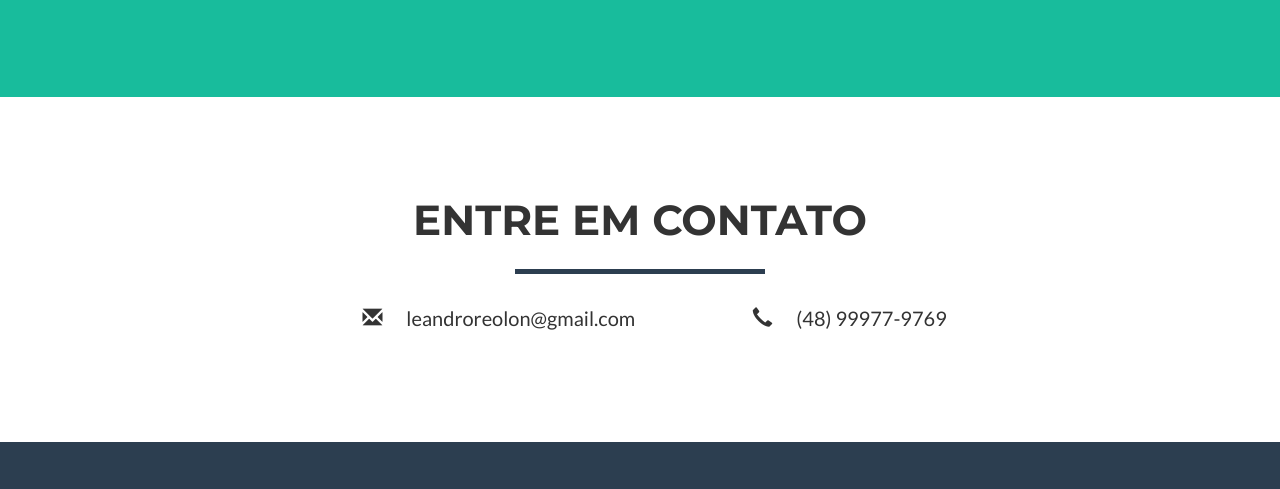
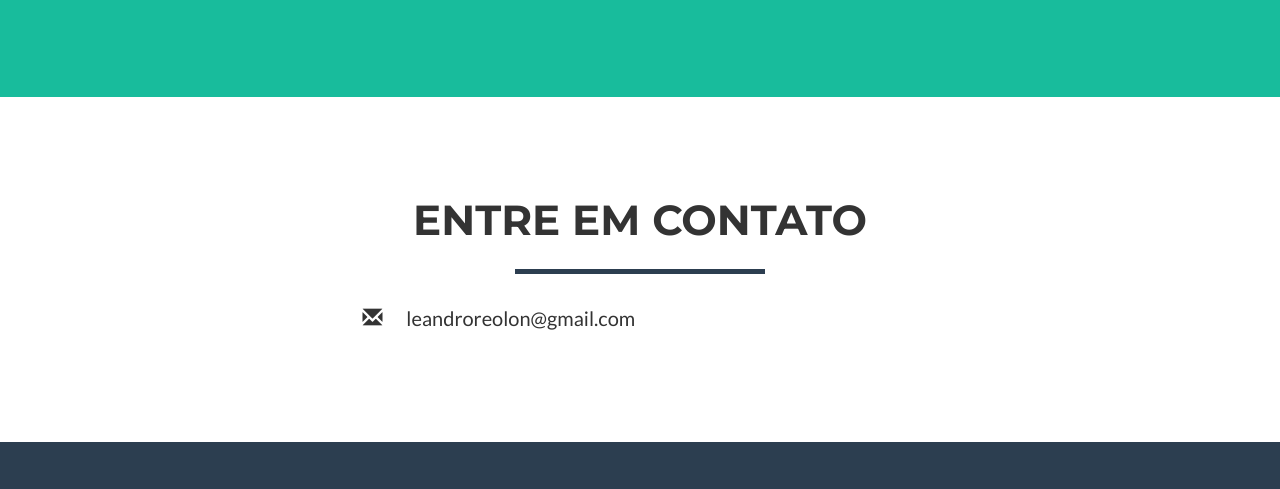
Before and after one commit to R3oLoN/R3oLoN.github.io, a website: page index.html in a window 1280 px wide. Shown: the part 1785-2274 px from the top of the page. Drawn offline with nearby package versions, Linux system fonts and the light colour scheme.

Commit message:
Remover telefone

```diff
--- a/index.html
+++ b/index.html
@@ -179,9 +179,6 @@
                 <div class="col-lg-4 col-lg-offset-3">
                     <p><i class="glyphicon glyphicon-envelope" style="margin-right: 1em;"></i> leandroreolon@gmail.com</p>
                 </div>
-                <div class="col-lg-4">
-                    <p><i class="glyphicon glyphicon-earphone" style="margin-right: 1em;"></i> (48) 99977-9769</p>
-                </div>
             </div>
         </div>
     </section>
```
